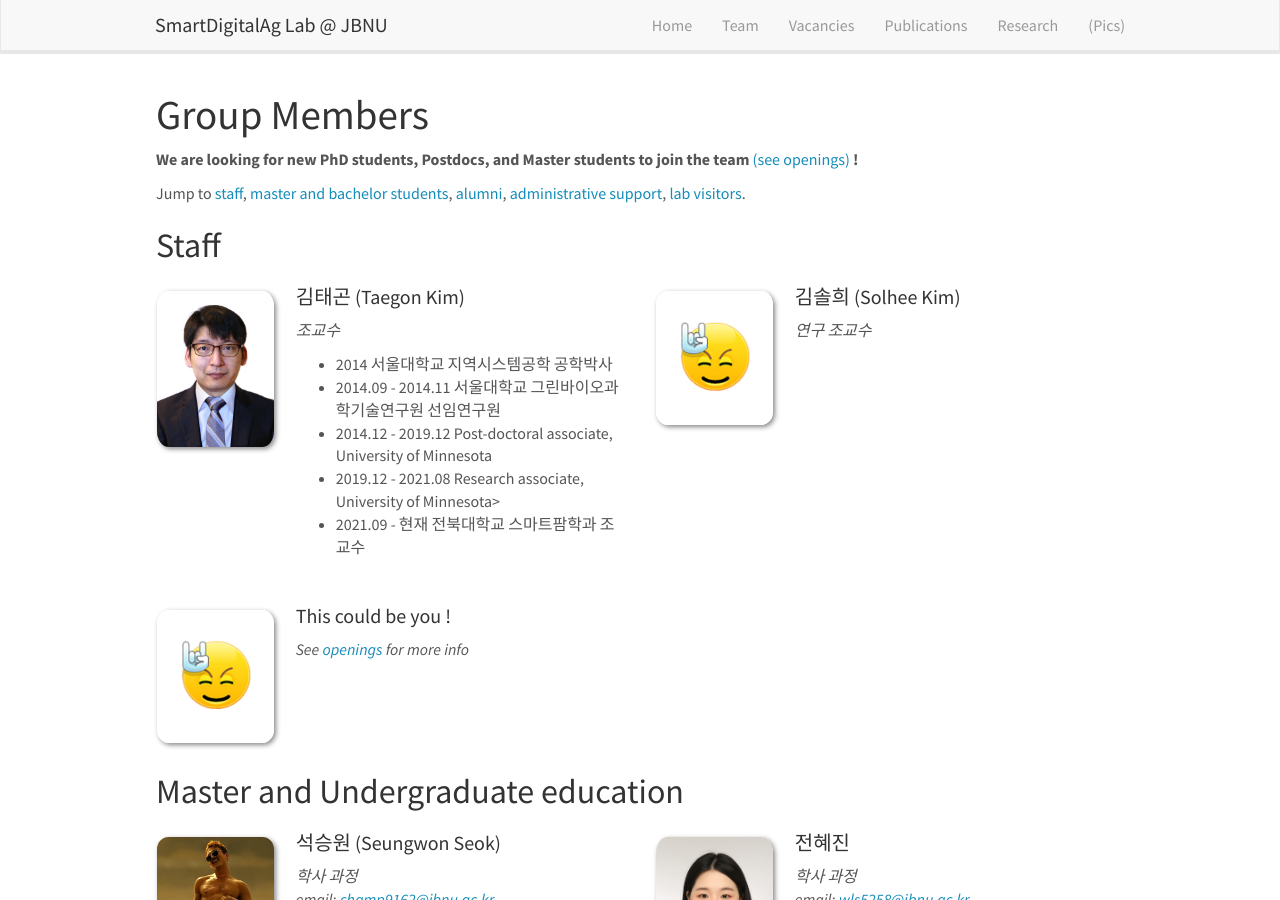
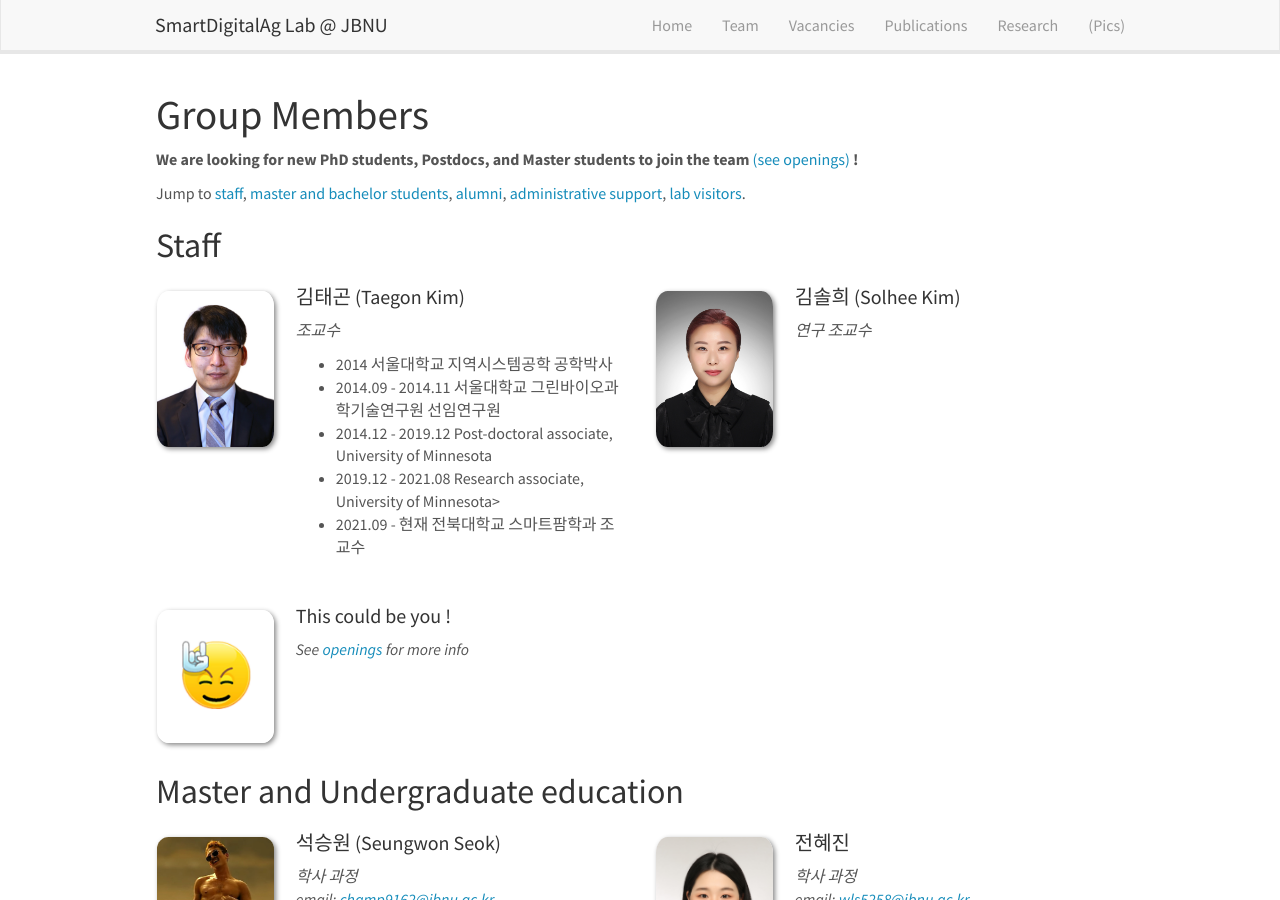
Before and after one commit to SmartDigitalAg/SmartDigitalAg.github.io, a Jekyll site: the page built from _pages/team.md, in a window 1280 px wide and 900 px high. Built offline with Jekyll 4.4.1, drawn with Linux system fonts in a browser that asks for light colours; nearby versions of some CDN libraries.

Commit message:
프로필 사진 및 정보 업데이트

```diff
--- a/_data/team_members.yml
+++ b/_data/team_members.yml
@@ -10,7 +10,7 @@
   education5: 2021.09 - 현재 전북대학교 스마트팜학과 조교수
 
 - name: 김솔희 (Solhee Kim)
-  photo: rock.jpg
+  photo: solhee.jpg
   info: 연구 조교수
   email: solhee1101@jbnu.ac.kr
   number_educ: 0
```
Also changed, not shown: images/teampic/solhee.jpg (added).
